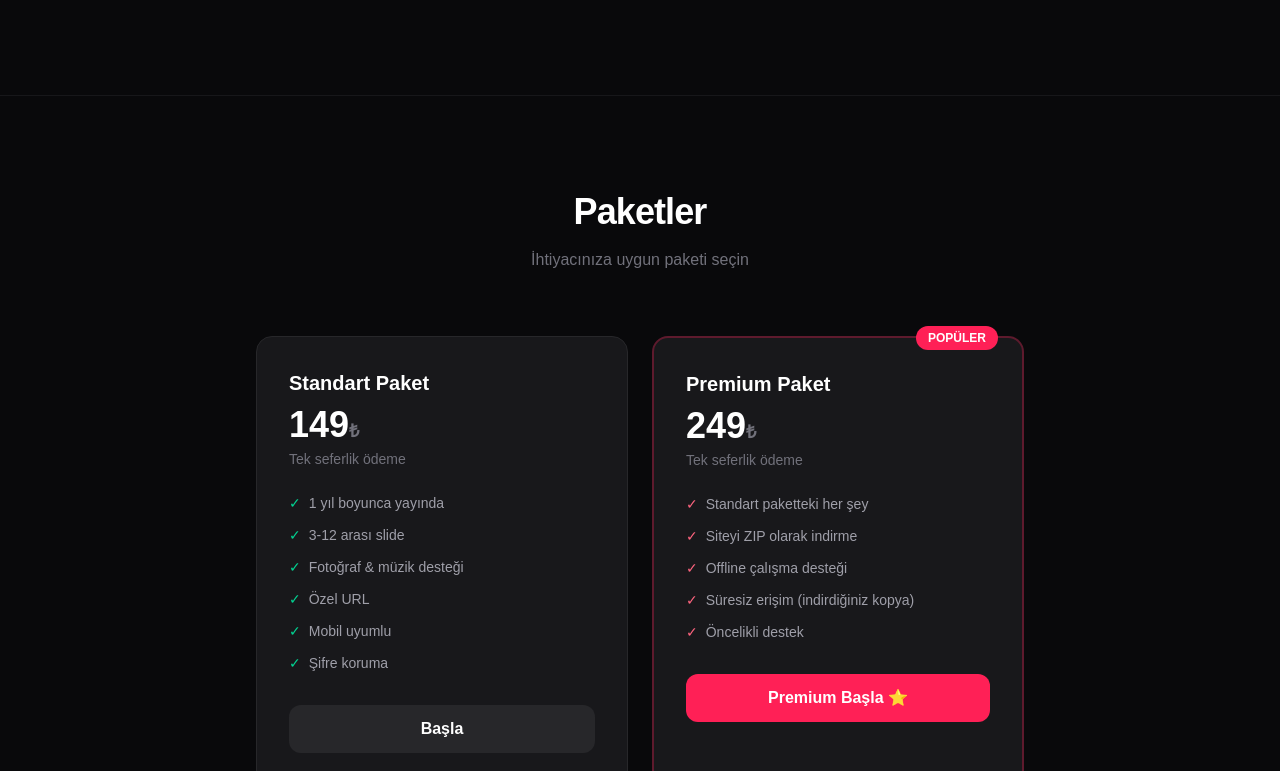
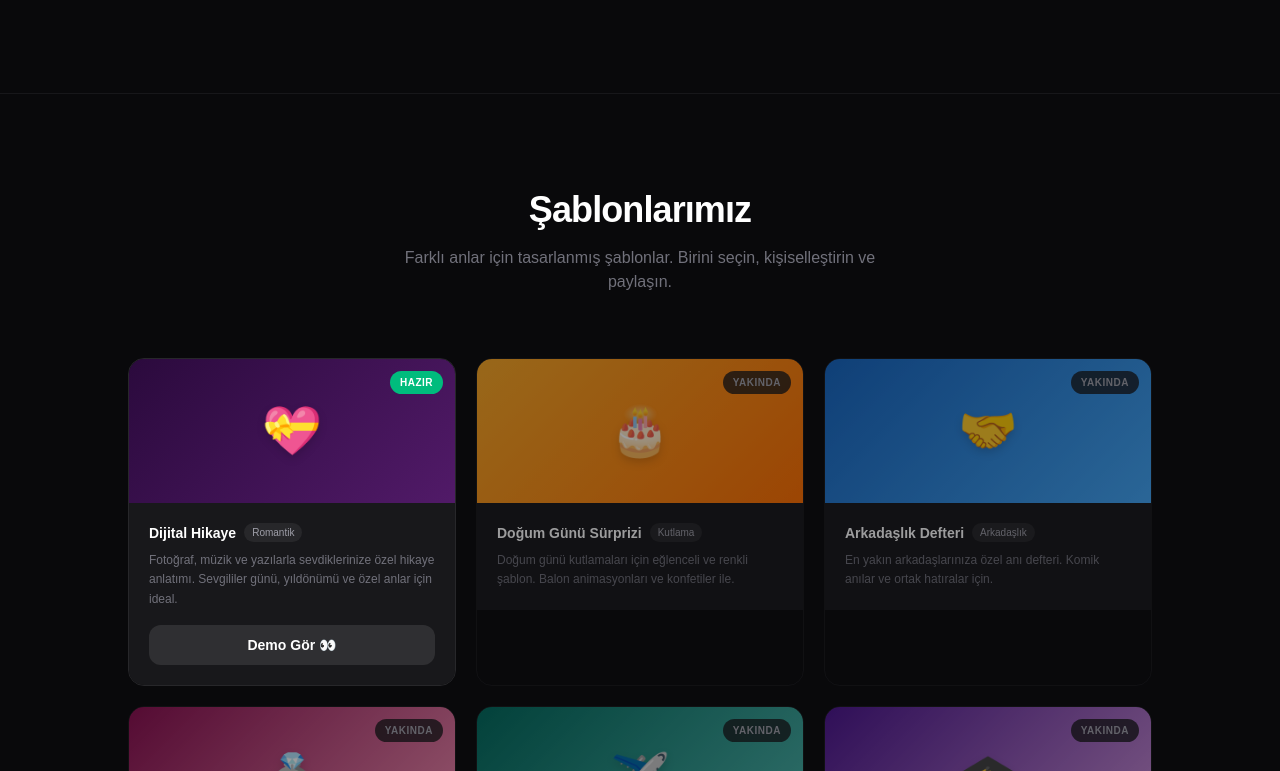
Before and after one commit to H-Saglam/saas-site-builder, a Next.js app: page / in a window 1280 px wide. Shown: the part 1329-2100 px from the top of the page. Built offline with nearby package versions, Linux system fonts and the light colour scheme.

Commit message:
feat: implement initial landing page with navigation, hero, features, templates, pricing, and footer sections

```diff
--- a/src/app/page.tsx
+++ b/src/app/page.tsx
@@ -1,4 +1,5 @@
 import Link from "next/link";
+import { TEMPLATES } from "@/lib/templates";
 
 export default function Home() {
   return (
@@ -43,12 +44,6 @@ export default function Home() {
           >
             Ücretsiz Dene ✨
           </Link>
-          <Link
-            href="/demo"
-            className="border border-zinc-700 text-zinc-300 px-8 py-4 rounded-xl font-semibold text-lg hover:bg-zinc-800/50 transition-all"
-          >
-            Demo Gör 👀
-          </Link>
         </div>
       </section>
 
@@ -91,6 +86,70 @@ export default function Home() {
                 {item.title}
               </h3>
               <p className="text-zinc-500 text-sm leading-relaxed">{item.desc}</p>
+            </div>
+          ))}
+        </div>
+      </section>
+
+      {/* Templates Showcase */}
+      <section className="py-24 px-6 border-t border-zinc-800/50">
+        <h2 className="text-3xl md:text-4xl font-bold text-white text-center mb-4 tracking-tight">
+          Şablonlarımız
+        </h2>
+        <p className="text-zinc-500 text-center mb-16 max-w-lg mx-auto">
+          Farklı anlar için tasarlanmış şablonlar. Birini seçin, kişiselleştirin ve paylaşın.
+        </p>
+        <div className="grid grid-cols-1 sm:grid-cols-2 lg:grid-cols-3 gap-5 max-w-5xl mx-auto">
+          {TEMPLATES.map((tpl) => (
+            <div
+              key={tpl.id}
+              className={`group relative rounded-2xl overflow-hidden border transition-all duration-300 ${tpl.isAvailable
+                ? "border-zinc-800 hover:border-zinc-600 hover:shadow-xl hover:-translate-y-1"
+                : "border-zinc-800/50 opacity-60"
+                }`}
+            >
+              {/* Gradient Preview */}
+              <div
+                className="h-36 flex items-center justify-center relative"
+                style={{
+                  background: `linear-gradient(135deg, ${tpl.gradient.from}, ${tpl.gradient.to})`,
+                }}
+              >
+                <span className="text-5xl drop-shadow-lg">{tpl.emoji}</span>
+
+                {!tpl.isAvailable && (
+                  <div className="absolute top-3 right-3 bg-zinc-900/80 backdrop-blur-sm text-zinc-400 text-[10px] font-bold uppercase tracking-wider px-2.5 py-1 rounded-full">
+                    Yakında
+                  </div>
+                )}
+
+                {tpl.isAvailable && (
+                  <div className="absolute top-3 right-3 bg-emerald-500 text-white text-[10px] font-bold uppercase tracking-wider px-2.5 py-1 rounded-full">
+                    Hazır
+                  </div>
+                )}
+              </div>
+
+              {/* Info */}
+              <div className="p-5 bg-zinc-900">
+                <div className="flex items-center gap-2 mb-2">
+                  <h3 className="font-semibold text-white text-sm">{tpl.name}</h3>
+                  <span className="text-[10px] bg-zinc-800 text-zinc-400 px-2 py-0.5 rounded-full">
+                    {tpl.category}
+                  </span>
+                </div>
+                <p className="text-xs text-zinc-500 leading-relaxed">
+                  {tpl.description}
+                </p>
+                {tpl.isAvailable && (
+                  <Link
+                    href="/demo"
+                    className="mt-4 block text-center bg-white/10 text-white py-2.5 rounded-xl text-sm font-semibold hover:bg-white/20 transition-colors"
+                  >
+                    Demo Gör 👀
+                  </Link>
+                )}
+              </div>
             </div>
           ))}
         </div>
```
